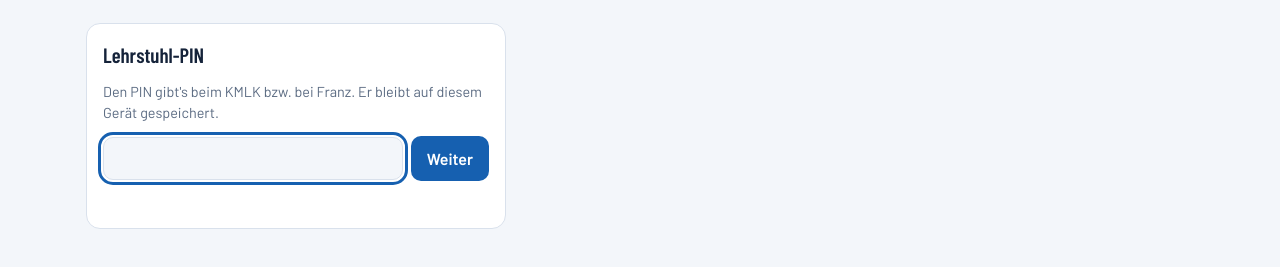
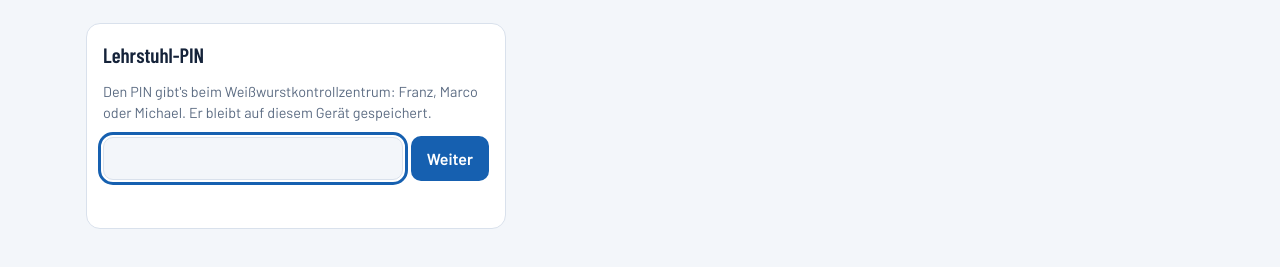
Before and after one commit to roehrerfranz97/ees-wwf, a plain HTML site: page index.html in a window 1280 px wide. Shown: the part 147-414 px from the top of the page. Drawn offline with nearby package versions, Linux system fonts and the light colour scheme.

Commit message:
WWF page: PIN-Text: Weißwurstkontrollzentrum statt KMLK
Co-Authored-By: Claude Opus 5.5 <noreply@anthropic.com>

```diff
--- a/index.html
+++ b/index.html
@@ -243,7 +243,7 @@ footer { display: flex; justify-content: center; }
 
   <section class="card" id="pinBox" hidden>
     <h2>Lehrstuhl-PIN</h2>
-    <p class="muted">Den PIN gibt's beim KMLK bzw. bei Franz. Er bleibt auf diesem Gerät gespeichert.</p>
+    <p class="muted">Den PIN gibt's beim Weißwurstkontrollzentrum: Franz, Marco oder Michael. Er bleibt auf diesem Gerät gespeichert.</p>
     <form id="pinForm" class="row">
       <input id="pin" type="password" autocomplete="current-password" inputmode="text" aria-label="PIN">
       <button class="primary" type="submit">Weiter</button>
```
